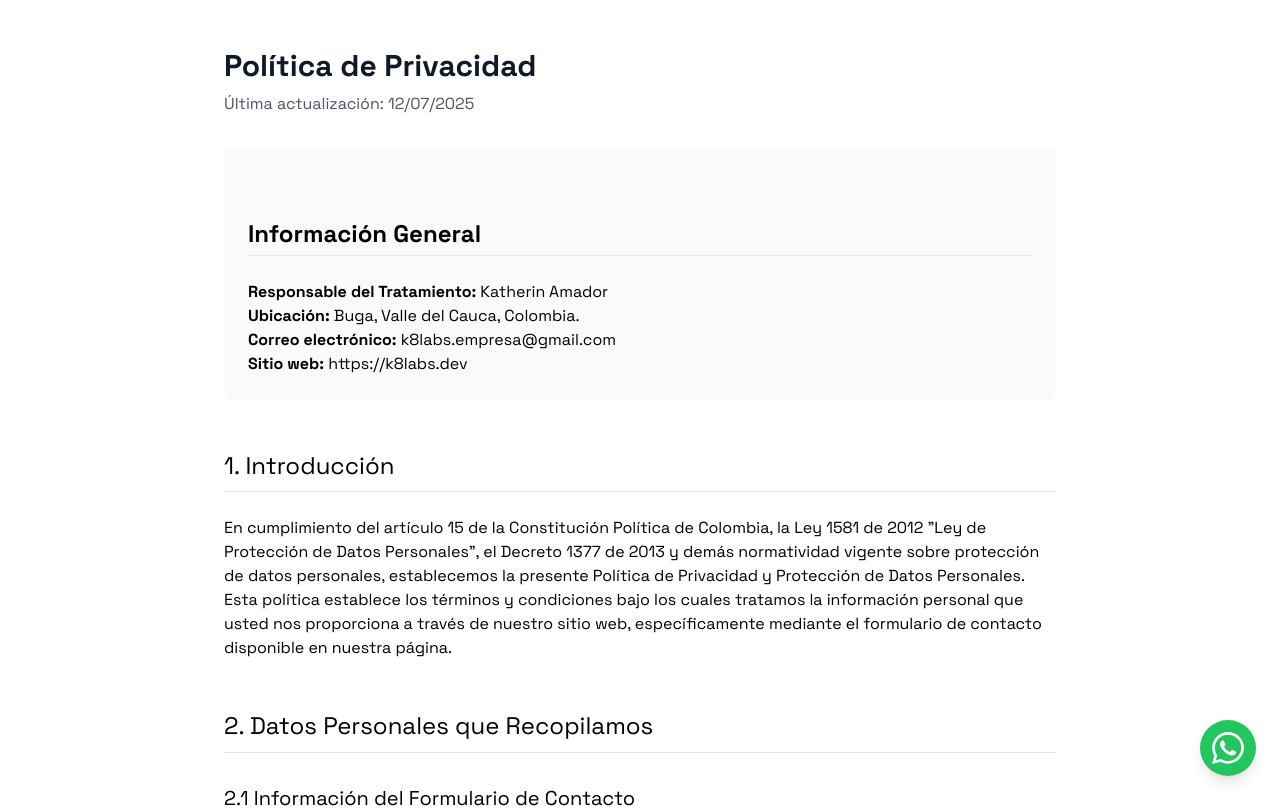
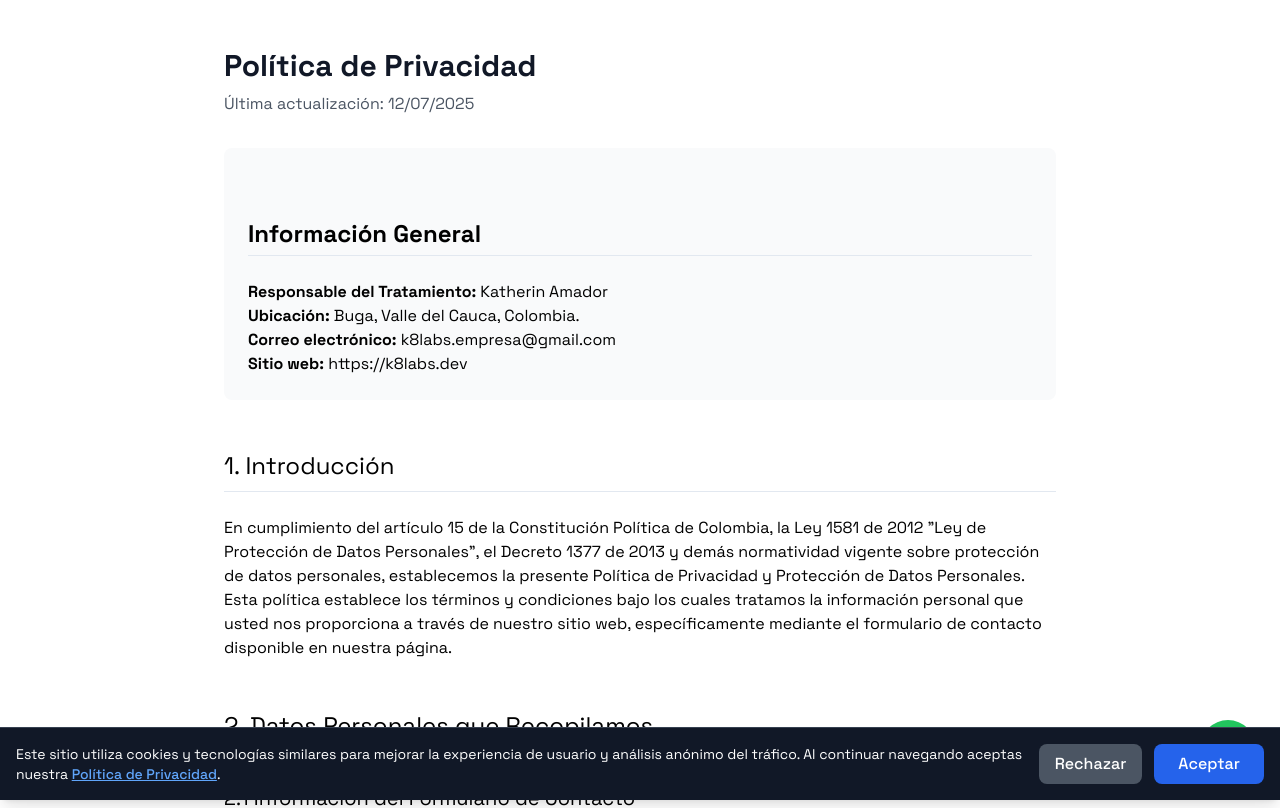
Before and after one commit to KateAmador/k8labs-spa, a Vue app: page /politica-de-privacidad in a window 1280 px wide. Shown: the top 808 px of the page. Built offline with nearby package versions, Linux system fonts and the light colour scheme.

Commit message:
Se agrega aceptacion de cookies  y configuracion de consentimiento de google analytics

```diff
--- a/index.html
+++ b/index.html
@@ -9,12 +9,20 @@
     })(window,document,'script','dataLayer','GTM-KGPQSNHK');</script>
     <!-- End Google Tag Manager -->
 
-    <!-- Google tag (gtag.js) -->
+    <!-- Google tag (gtag.js) with Consent Mode -->
     <script async src="https://www.googletagmanager.com/gtag/js?id=G-QM0V8BZY4H"></script>
     <script>
       window.dataLayer = window.dataLayer || [];
       function gtag(){dataLayer.push(arguments);}
       gtag('js', new Date());
+
+      // Configurar el estado de consentimiento por defecto
+      gtag('consent', 'default', {
+        'ad_storage': 'denied',
+        'ad_user_data': 'denied',
+        'ad_personalization': 'denied',
+        'analytics_storage': 'denied'
+      });
 
       gtag('config', 'G-QM0V8BZY4H');
     </script>
--- a/src/App.vue
+++ b/src/App.vue
@@ -1,6 +1,7 @@
 <script setup>
 import AppFooter from './components/layout/AppFooter.vue'
 import FloatingWhatsAppButton from './components/ui/FloatingWhatsAppButton.vue'
+import CookieConsent from './components/ui/CookieConsent.vue'
 </script>
 
 <template>
@@ -8,6 +9,7 @@ import FloatingWhatsAppButton from './components/ui/FloatingWhatsAppButton.vue'
     <router-view />
     <AppFooter />
     <FloatingWhatsAppButton />
+    <CookieConsent />
   </div>
 </template>
 
--- a/src/components/pages/PrivacyPolicyPage.vue
+++ b/src/components/pages/PrivacyPolicyPage.vue
@@ -117,7 +117,22 @@ useSEOConfig(seoConfigs.privacy)
         <p>Sus datos personales podrán ser transferidos dentro y fuera del territorio colombiano únicamente a proveedores de servicios tecnológicos y entidades regulatorias cuando sea legalmente requerido, garantizando siempre niveles adecuados de protección.</p>
 
         <h2 id="cookies">11. Cookies y Tecnologías Similares</h2>
-        <p>Nuestro sitio web utiliza cookies técnicas necesarias para su funcionamiento básico. No utilizamos cookies de seguimiento o publicitarias. Puede configurar su navegador para rechazar cookies, aunque esto puede afectar la funcionalidad del sitio.</p>
+        <p>Nuestro sitio web utiliza cookies técnicas necesarias para su funcionamiento básico. También utilizamos herramientas de análisis web que pueden recopilar información adicional como se describe a continuación.</p>
+
+        <h3>11.1 Datos recopilados por Google Analytics y Google Signals</h3>
+        <p>En este sitio web utilizamos Google Analytics, una herramienta de análisis web proporcionada por Google LLC. Esta herramienta nos permite conocer cómo interactúan los usuarios con el sitio para mejorar la experiencia de navegación.</p>
+
+        <p>Hemos habilitado las funciones de Google Signals, que permiten recopilar datos adicionales como información demográfica, intereses y comportamiento en múltiples dispositivos, siempre y cuando el usuario haya iniciado sesión en su cuenta de Google y haya dado su consentimiento para esta asociación de datos.</p>
+
+        <ul>
+            <li>Esta información es anónima y no se utiliza para identificar personalmente a los visitantes.</li>
+            <li>Puedes consultar o eliminar tus datos asociados desde <a href="https://myactivity.google.com/" target="_blank" rel="noopener noreferrer">Mi Actividad de Google</a>.</li>
+            <li>Al navegar por este sitio, aceptas el uso de estas tecnologías.</li>
+        </ul>
+
+        <p>Para más información, puedes consultar la <a href="https://policies.google.com/privacy" target="_blank" rel="noopener noreferrer">política de privacidad de Google</a>.</p>
+
+        <p>Puede configurar su navegador para rechazar cookies, aunque esto puede afectar la funcionalidad del sitio.</p>
 
         <h2 id="menores">12. Menores de Edad</h2>
         <p>No recopilamos intencionalmente datos personales de menores de edad. Si un menor de edad nos proporciona información, procederemos a eliminarla inmediatamente. Los padres o tutores son responsables de supervisar el uso de internet por parte de los menores.</p>
--- /dev/null
+++ b/src/components/ui/CookieConsent.vue
@@ -0,0 +1,115 @@
+<script setup>
+/**
+ * Componente de consentimiento de cookies
+ * Muestra un popup informativo sobre el uso de cookies y tecnologías similares
+ */
+import { ref, onMounted } from 'vue'
+import { useRouter } from 'vue-router'
+
+const router = useRouter()
+const showBanner = ref(false)
+
+onMounted(() => {
+  // Verificar si el usuario ya ha dado su consentimiento
+  const hasConsented = localStorage.getItem('cookieConsent')
+  if (!hasConsented) {
+    showBanner.value = true
+  } else if (hasConsented === 'accepted') {
+    // Si ya había consentimiento, actualizar Google Analytics
+    if (typeof gtag !== 'undefined') {
+      gtag('consent', 'update', {
+        'ad_storage': 'granted',
+        'ad_user_data': 'granted',
+        'ad_personalization': 'granted',
+        'analytics_storage': 'granted'
+      })
+    }
+  }
+  // Si hasConsented === 'rejected', no mostramos el banner y mantenemos el estado denegado por defecto
+})
+
+const acceptCookies = () => {
+  // Guardar el consentimiento en localStorage
+  localStorage.setItem('cookieConsent', 'accepted')
+  localStorage.setItem('cookieConsentDate', new Date().toISOString())
+
+  // Actualizar el estado de consentimiento en Google Analytics
+  if (typeof gtag !== 'undefined') {
+    gtag('consent', 'update', {
+      'ad_storage': 'granted',
+      'ad_user_data': 'granted',
+      'ad_personalization': 'granted',
+      'analytics_storage': 'granted'
+    })
+  }
+
+  showBanner.value = false
+}
+
+const rejectCookies = () => {
+  // Guardar el rechazo en localStorage
+  localStorage.setItem('cookieConsent', 'rejected')
+  localStorage.setItem('cookieConsentDate', new Date().toISOString())
+
+  // Mantener el estado de consentimiento denegado (ya está configurado por defecto)
+  showBanner.value = false
+}
+
+const goToPrivacyPolicy = () => {
+  router.push('/privacidad')
+}
+</script>
+
+<template>
+  <Transition name="cookie-banner">
+    <div
+      v-if="showBanner"
+      class="fixed bottom-0 left-0 right-0 z-50 bg-gray-900 text-white p-4 shadow-lg border-t border-gray-700"
+    >
+      <div class="max-w-7xl mx-auto flex flex-col sm:flex-row items-center justify-between gap-4">
+        <div class="flex-1 text-sm">
+          <p>
+            Este sitio utiliza cookies y tecnologías similares para mejorar la experiencia de usuario y análisis anónimo del tráfico.
+            Al continuar navegando aceptas nuestra
+            <button
+              @click="goToPrivacyPolicy"
+              class="text-blue-400 hover:text-blue-300 underline font-medium"
+            >
+              Política de Privacidad
+            </button>.
+          </p>
+        </div>
+
+        <div class="flex gap-3">
+          <button
+            @click="rejectCookies"
+            class="bg-gray-600 hover:bg-gray-700 text-white px-4 py-2 rounded-lg font-medium transition-colors duration-200 whitespace-nowrap"
+          >
+            Rechazar
+          </button>
+          <button
+            @click="acceptCookies"
+            class="bg-blue-600 hover:bg-blue-700 text-white px-6 py-2 rounded-lg font-medium transition-colors duration-200 whitespace-nowrap"
+          >
+            Aceptar
+          </button>
+        </div>
+      </div>
+    </div>
+  </Transition>
+</template>
+
+<style scoped>
+.cookie-banner-enter-active,
+.cookie-banner-leave-active {
+  transition: transform 0.3s ease-out;
+}
+
+.cookie-banner-enter-from {
+  transform: translateY(100%);
+}
+
+.cookie-banner-leave-to {
+  transform: translateY(100%);
+}
+</style>
```
